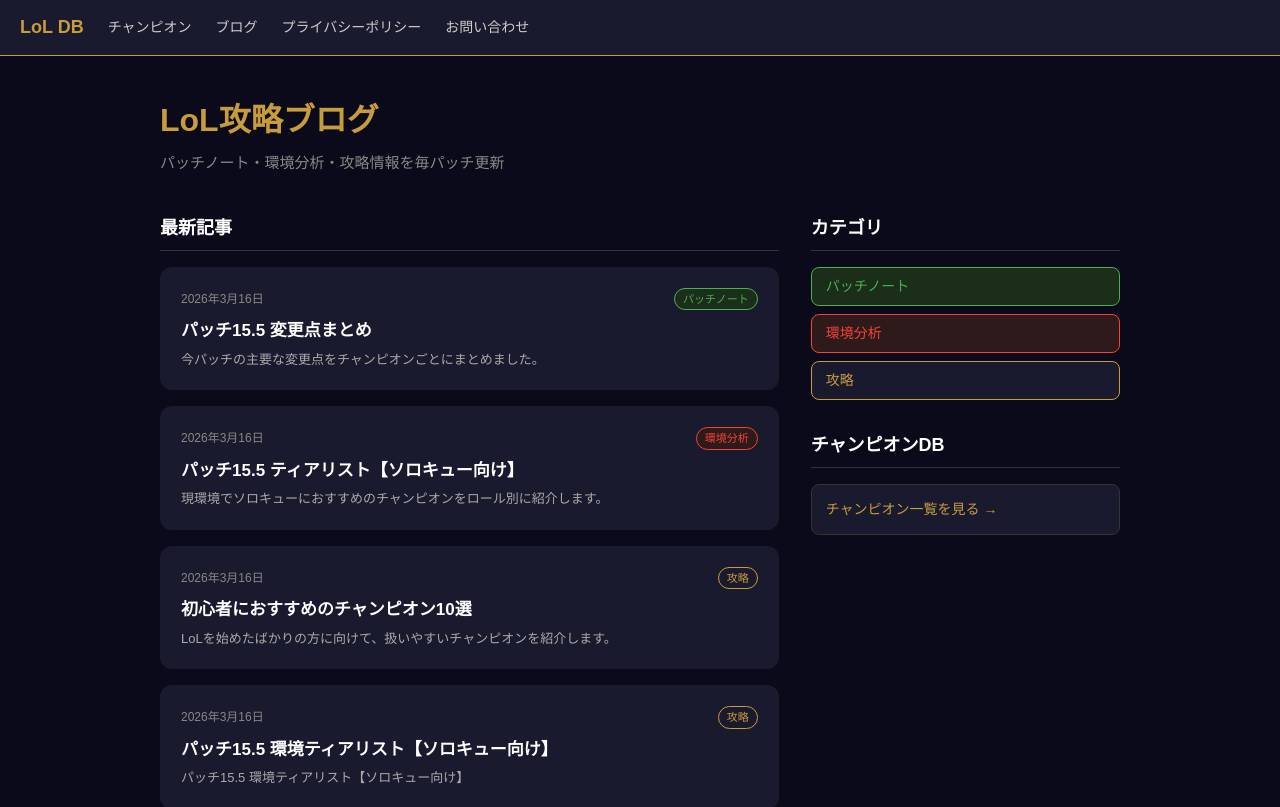
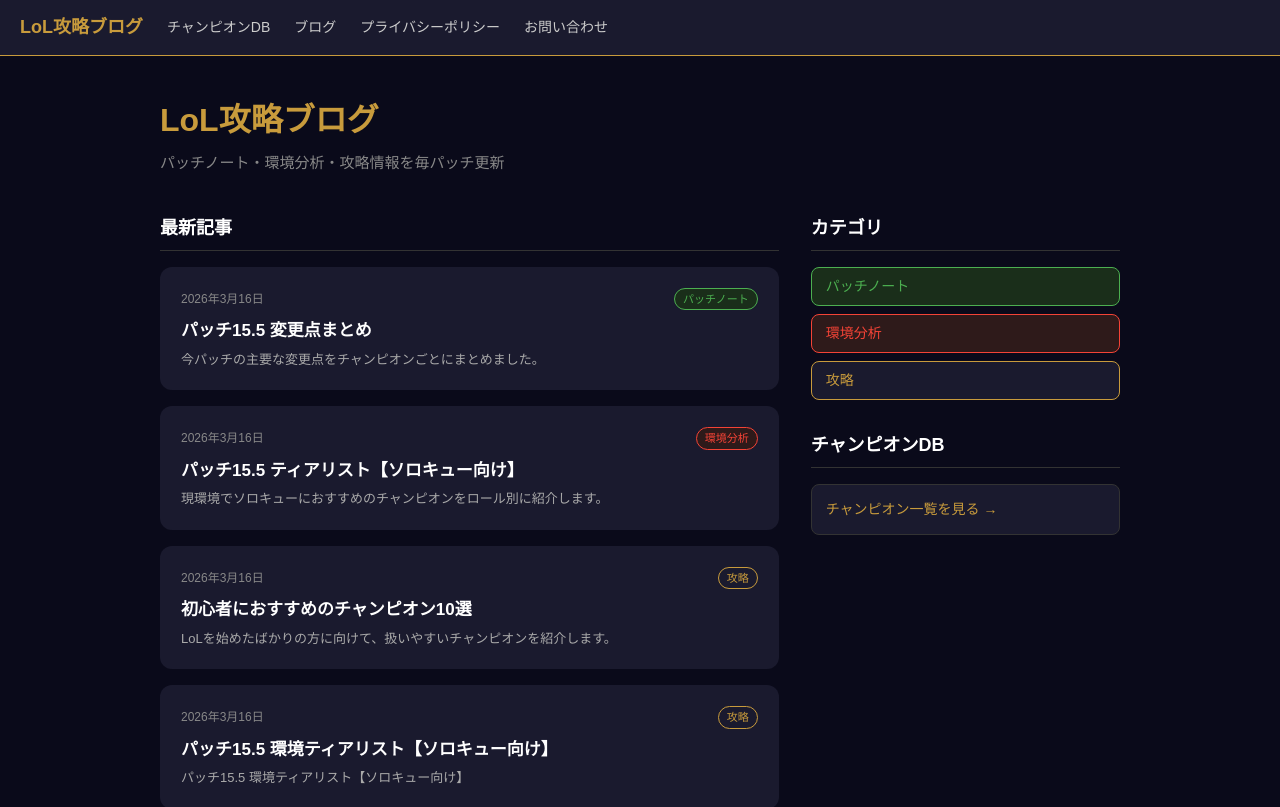
Before and after one commit to buu2309acount-dev/lol-db, a Next.js app: page / in a window 1280 px wide. Shown: the top 807 px of the page. Built offline with nearby package versions, Linux system fonts and the light colour scheme.

Commit message:
add search console verification and update metadata

```diff
--- a/app/layout.js
+++ b/app/layout.js
@@ -1,14 +1,15 @@
 import "./globals.css";
 
 export const metadata = {
-  title: "LoL Champion DB",
-  description: "League of Legends チャンピオンデータベース",
+  title: "LoL攻略ブログ | パッチノート・環境分析",
+  description: "League of Legendsのパッチノート・環境分析・攻略情報を毎パッチ更新",
 };
 
 export default function RootLayout({ children }) {
   return (
     <html lang="ja">
       <head>
+        <meta name="google-site-verification" content="7iA-AZv2S9THduSYS0iUy7DupUvXVC25-Y5OOT-dgI0" />
         <script
           async
           src="https://pagead2.googlesyndication.com/pagead/js/adsbygoogle.js?client=ca-pub-1353351214697338"
@@ -26,9 +27,9 @@
           height: "56px"
         }}>
           <a href="/" style={{ color: "#C89B3C", fontWeight: "bold", fontSize: "18px", textDecoration: "none" }}>
-            LoL DB
+            LoL攻略ブログ
           </a>
-          <a href="/champions" style={{ color: "#ccc", fontSize: "14px", textDecoration: "none" }}>チャンピオン</a>
+          <a href="/champions" style={{ color: "#ccc", fontSize: "14px", textDecoration: "none" }}>チャンピオンDB</a>
           <a href="/blog" style={{ color: "#ccc", fontSize: "14px", textDecoration: "none" }}>ブログ</a>
           <a href="/privacy" style={{ color: "#ccc", fontSize: "14px", textDecoration: "none" }}>プライバシーポリシー</a>
           <a href="/contact" style={{ color: "#ccc", fontSize: "14px", textDecoration: "none" }}>お問い合わせ</a>
```
